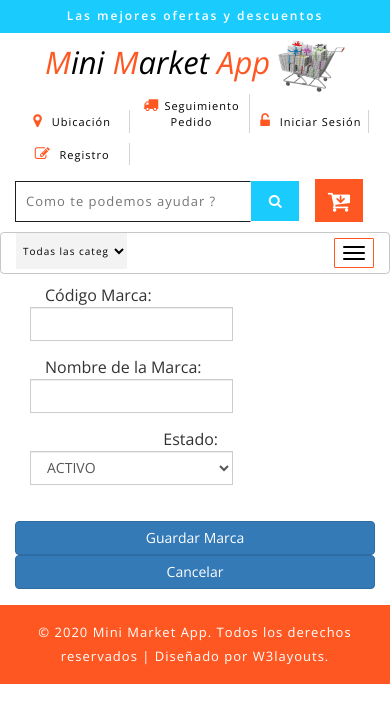
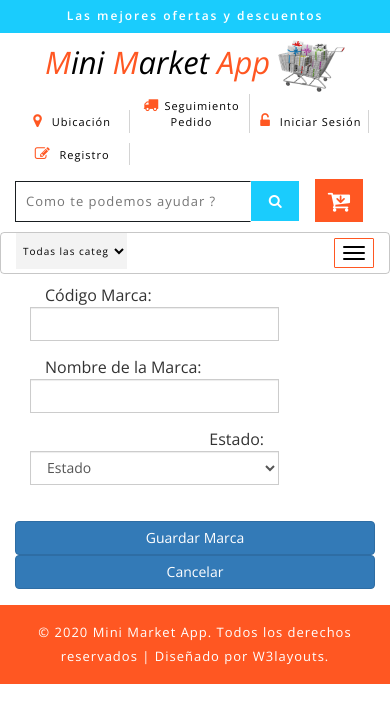
Before and after one commit to edwingrg10/miniMarket, a PHP site: page /miniMarket/Admin/Crear_Marca.html in a window 390 px wide. Shown: the top 723 px of the page. Run offline with PHP 8.4, Linux system fonts and the light colour scheme.

Commit message:
Otro Cambio

```diff
--- a/Admin/Crear_Marca.html
+++ b/Admin/Crear_Marca.html
@@ -34,6 +34,9 @@
 	<link rel="stylesheet" type="text/css" href="../css/jquery-ui1.css">
 	<!-- fonts -->
 	<link href="//fonts.googleapis.com/css?family=Open+Sans:300,300i,400,400i,600,600i,700,700i,800" rel="stylesheet">
+
+
+
 </head>
 
 <body>
@@ -381,11 +384,14 @@
 				<div class="col-sm-4 form-group row">
 
 					<div class="col-sm-6" align="right">Estado:</div>
-					<select class="form-control col-sm-2" id="estado_marca" name="estado_marca" required >
-					<option label="ACTIVO" value="1">ACTIVO</option>
-					<option label="INACTIVO" value="2">INACTIVO</option>
-
-					</select>
+					<select class="form-control" name="eps" id="eps" required>
+							<option value="">Estado</option>
+							<?php
+							while($query_estado= $consulta_estado->fetch_object()){
+								echo "<option value='".$query_estado->cod_estado."'>".$query_estado->descripcion."</option>";
+							}
+							?>
+						</select>
 
 				</div>
 			<span class="mr-4 d-lg-inline"></span>
--- a/Admin/Insertar/Insertar_Marca.php
+++ b/Admin/Insertar/Insertar_Marca.php
@@ -27,6 +27,7 @@
   }
 
 
+
     $conn->close();
   }
 ?>
--- a/validar_login.php
+++ b/validar_login.php
@@ -54,7 +54,7 @@
         if ($num_row > 0) {
           $_SESSION['cedula'] = $row['cedula'];
           if ($row['id_perfil'] == 0) {
-            header('location:index.html');
+            header('location:products.html');
           } else if ($row['id_perfil'] == 1) {
             header('location:Admin/Crear_Marca.html');
           } else if ($row['id_perfil'] == 2) {
```
Also changed, not shown: Admin/Dependientes.php (added, +7 -0 lines).
